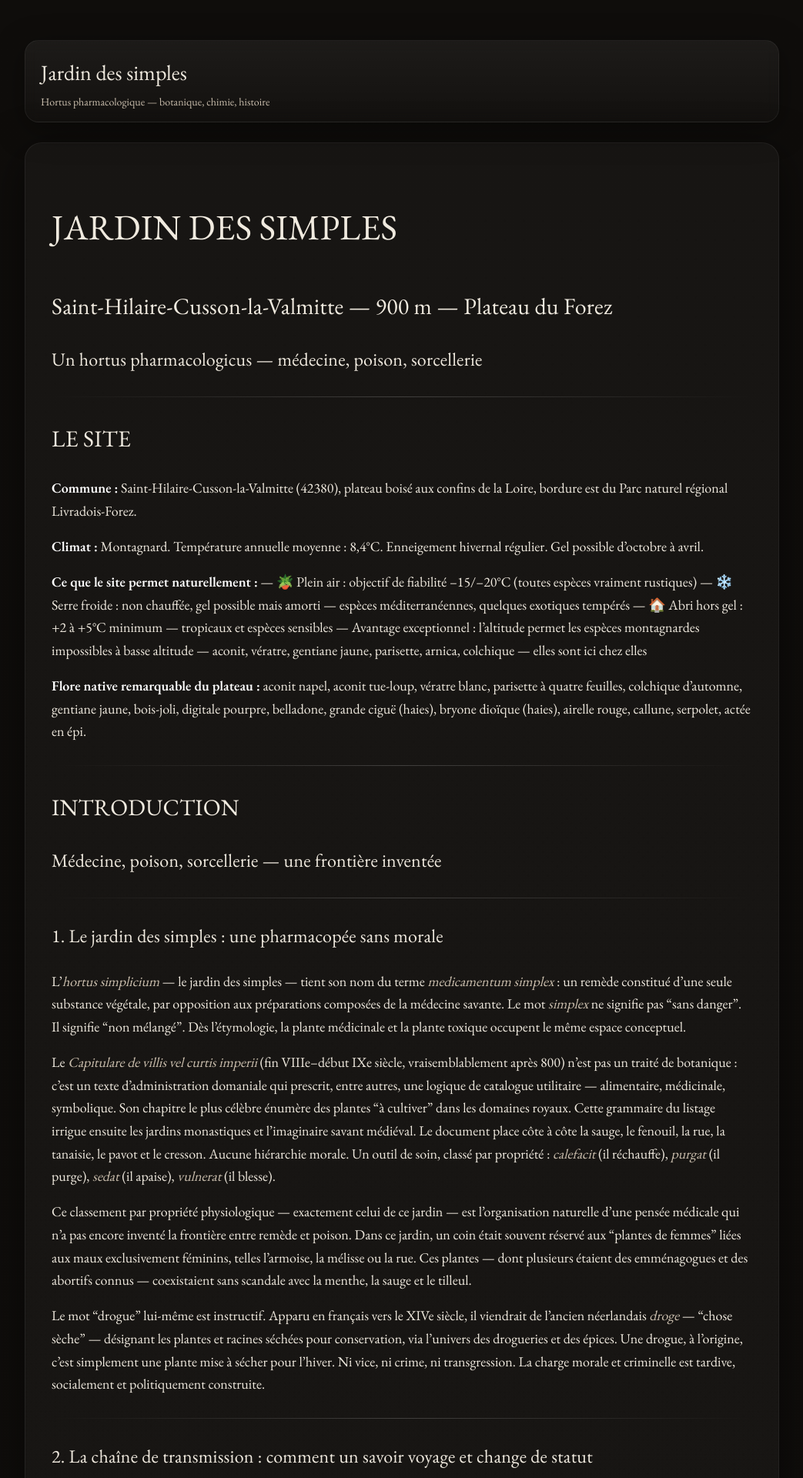
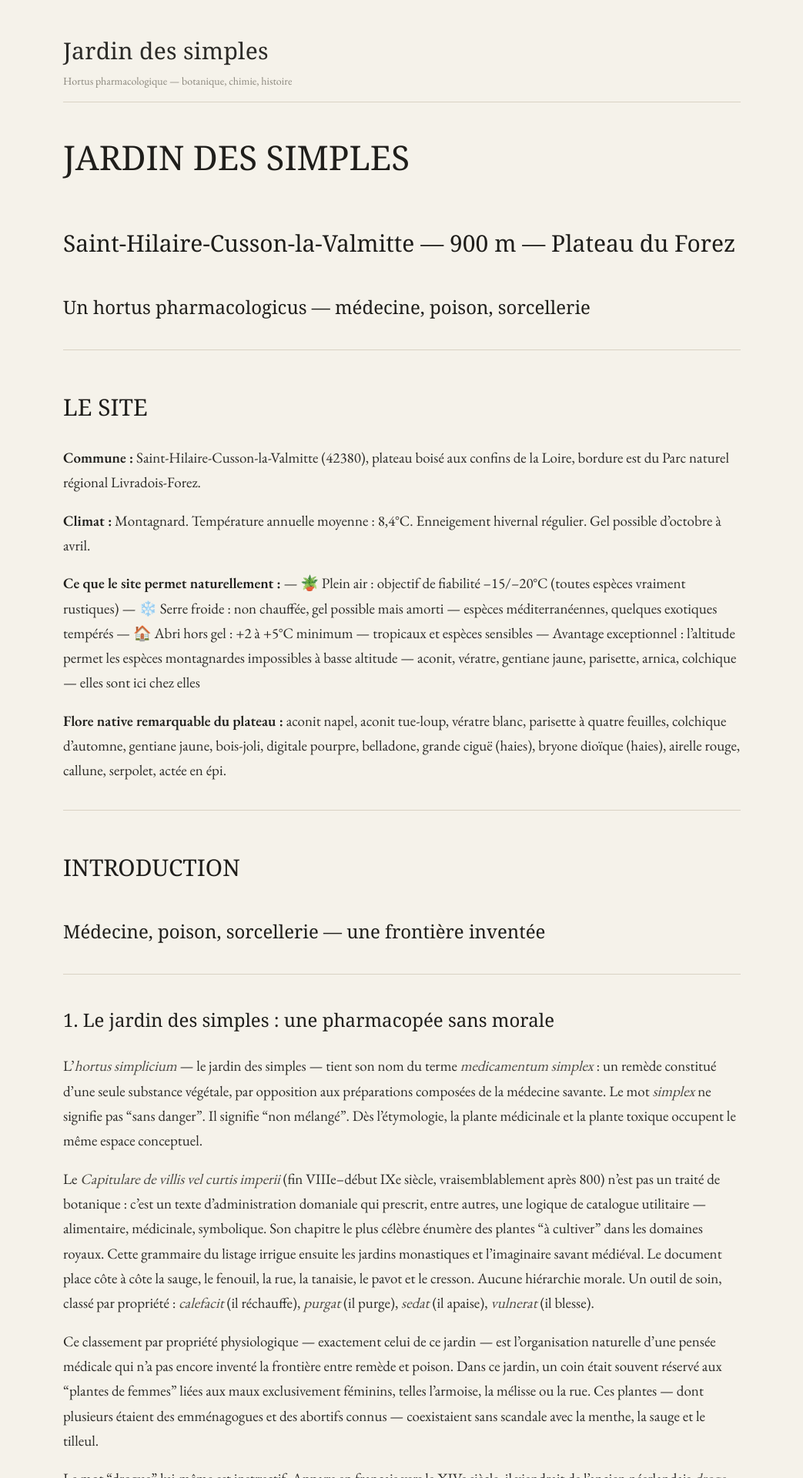
Before and after one commit to julien-lambert/jardin_des_simples, a Jekyll site: the page built from index.md, in a window 1280 px wide. Shown: the top 1920 px of the page at 77% size, without its empty margins (118-1161 px from the left). Built offline with Jekyll 4.4.1, drawn with Linux system fonts in a browser that asks for light colours; some web fonts are replaced.

Commit message:
Refactor SCSS variables and styles for consistency

```diff
--- a/assets/css/style.scss
+++ b/assets/css/style.scss
@@ -1,189 +1,157 @@
 ---
 ---
 
-/* ============================================================
-   JARDIN DES SIMPLES — Cabinet botanique / musée ancien
-   ============================================================ */
+/* ======================================================
+   JARDIN DES SIMPLES — édition papier / herbier imprimé
+   Lisible, léger, long texte
+   ====================================================== */
 
 :root{
-  --bg:#0f0d0b;
-  --bg2:#15120f;
-  --panel:#1b1713;
-  --panel2:#221c16;
-  --text:#f0eadf;
-  --muted:#cbbfae;
-  --faint:#9b8e7b;
-  --accent:#d6b56d;
-  --accent2:#90c9a7;
-  --border:#2d251d;
-  --shadow:0 18px 60px rgba(0,0,0,.55);
-  --radius:22px;
+  --paper:#f5f2ea;
+  --paper2:#ede8dc;
+  --ink:#2b2a27;
+  --ink-soft:#4a4843;
+  --ink-faint:#8a867c;
+  --accent:#6b7a57;
+  --border:#d9d2c4;
+  --table-head:#e6e1d5;
 
-  --mono:"Source Code Pro",ui-monospace,Menlo,monospace;
-  --serif:"EB Garamond",Georgia,serif;
-  --display:"IM Fell English","EB Garamond",serif;
+  --serif:"EB Garamond", Georgia, "Times New Roman", serif;
+  --display:"IM Fell English", Georgia, serif;
+  --mono:"Source Code Pro", monospace;
 }
-
-/* Fond global */
 
 html,body{
   margin:0;
-  color:var(--text);
+  background:var(--paper);
+  color:var(--ink);
   font-family:var(--serif);
-  line-height:1.65;
-  font-size:18px;
-
-  background:
-    radial-gradient(1200px 700px at 20% 10%, rgba(214,181,109,.14), transparent 60%),
-    radial-gradient(900px 600px at 80% 15%, rgba(144,201,167,.10), transparent 55%),
-    radial-gradient(1200px 900px at 50% 110%, rgba(255,255,255,.06), transparent 60%),
-    linear-gradient(180deg, var(--bg) 0%, var(--bg2) 70%, #0b0908 100%);
+  line-height:1.7;
+  font-size:19px;
 }
 
-/* Largeur page */
+/* largeur lecture confortable */
 
 .main{
-  max-width: 980px;
+  max-width: 880px;
   margin: 0 auto;
-  padding: 46px 22px 80px;
+  padding: 40px 24px 80px;
 }
 
-/* Bandeau titre */
+/* titre site */
 
 .site-header{
-  padding: 18px 20px 14px;
-  margin: 6px 0 26px;
-
-  background: linear-gradient(180deg, rgba(255,255,255,.06), rgba(255,255,255,.02));
-  border:1px solid rgba(255,255,255,.06);
-  border-radius: 18px;
-  box-shadow: 0 10px 40px rgba(0,0,0,.35);
-  backdrop-filter: blur(8px);
+  border-bottom:1px solid var(--border);
+  margin-bottom:34px;
+  padding-bottom:14px;
 }
 
 .site-title{
-  font-family: var(--display);
-  font-size: 28px;
+  font-family:var(--display);
+  font-size:30px;
+  letter-spacing:.3px;
 }
 
 .site-tagline{
-  margin-top:4px;
-  font-size: 14px;
-  color: var(--muted);
+  color:var(--ink-faint);
+  font-size:14px;
+  margin-top:3px;
 }
 
-/* Carte principale */
+/* corps texte */
 
 .prose{
-  background: linear-gradient(180deg, rgba(255,255,255,.035), rgba(255,255,255,.02));
-  border: 1px solid rgba(255,255,255,.06);
-  border-radius: var(--radius);
-  padding: 34px 34px 40px;
-  box-shadow: var(--shadow);
+  background:var(--paper);
 }
 
-/* Titres */
-
 h1,h2,h3,h4{
-  font-family: var(--display);
-  font-weight: 400;
-  letter-spacing:.2px;
+  font-family:var(--display);
+  font-weight:400;
+  color:#1f1e1b;
+  margin-top:1.6em;
 }
 
-h1{font-size:46px}
+h1{font-size:44px;margin-top:.2em}
 h2{font-size:30px}
 h3{font-size:24px}
-h4{font-size:20px;color:var(--muted)}
+h4{font-size:20px;color:var(--ink-soft)}
 
-p{margin:.9em 0}
-strong{color:#fff}
-em{color:var(--muted)}
+p{
+  margin:.9em 0;
+}
 
-/* Séparateurs */
+strong{color:#1f1e1b}
+em{color:var(--ink-soft)}
 
 hr{
-  border:0;
-  height:1px;
-  background: linear-gradient(90deg, transparent, rgba(255,255,255,.18), transparent);
-  margin: 1.6em 0;
+  border:none;
+  border-top:1px solid var(--border);
+  margin:1.8em 0;
 }
 
-/* Citations */
+/* citations */
 
 blockquote{
-  margin: 1.2em 0;
-  padding: 14px 16px;
-  border-left: 3px solid rgba(214,181,109,.55);
-  background: rgba(0,0,0,.25);
-  border-radius: 14px;
-  color: var(--muted);
+  border-left:3px solid var(--accent);
+  padding-left:14px;
+  margin:1.4em 0;
+  color:var(--ink-soft);
+  font-style:italic;
 }
 
-/* Code */
+/* code discret */
 
 code{
-  font-family: var(--mono);
-  font-size: .92em;
-  padding: .12em .35em;
-  border-radius: 9px;
-  background: rgba(0,0,0,.35);
-  border: 1px solid rgba(255,255,255,.08);
+  font-family:var(--mono);
+  background:var(--paper2);
+  padding:.15em .4em;
+  border-radius:4px;
+  font-size:.9em;
 }
 
 pre{
-  font-family: var(--mono);
-  font-size: .9em;
-  padding: 16px 18px;
-  border-radius: 16px;
-  background: rgba(0,0,0,.45);
-  border: 1px solid rgba(255,255,255,.09);
+  background:var(--paper2);
+  padding:14px 16px;
+  border-radius:6px;
   overflow:auto;
 }
 
-/* Listes */
+/* listes */
 
-ul,ol{padding-left:1.25em}
+ul,ol{padding-left:1.3em}
 li{margin:.35em 0}
 
-/* TABLEAUX — très important pour toi */
+/* TABLEAUX — important pour toi */
 
 table{
   width:100%;
-  border-collapse: collapse;
-  margin: 1.1em 0;
-  border: 1px solid rgba(255,255,255,.10);
-  border-radius: 16px;
-  overflow: hidden;
-  background: rgba(0,0,0,.22);
+  border-collapse:collapse;
+  margin:1.2em 0;
+  font-size:.95em;
 
   display:block;
   overflow-x:auto;
-  -webkit-overflow-scrolling:touch;
 }
 
 thead th{
-  position:sticky;
-  top:0;
-  background: rgba(0,0,0,.55);
-  color:#fff;
+  background:var(--table-head);
   text-align:left;
   font-weight:600;
 }
 
 th,td{
-  padding: 10px 12px;
-  border-bottom: 1px solid rgba(255,255,255,.08);
+  padding:8px 10px;
+  border:1px solid var(--border);
+  vertical-align:top;
 }
 
-tbody tr:hover td{
-  background: rgba(255,255,255,.03);
+tbody tr:nth-child(even){
+  background:rgba(0,0,0,.03);
 }
 
-/* Images */
+/* images */
 
 img{
   max-width:100%;
-  border-radius:16px;
-  box-shadow:0 14px 40px rgba(0,0,0,.45);
-  border:1px solid rgba(255,255,255,.08);
+  margin:1.2em 0;
 }
```
